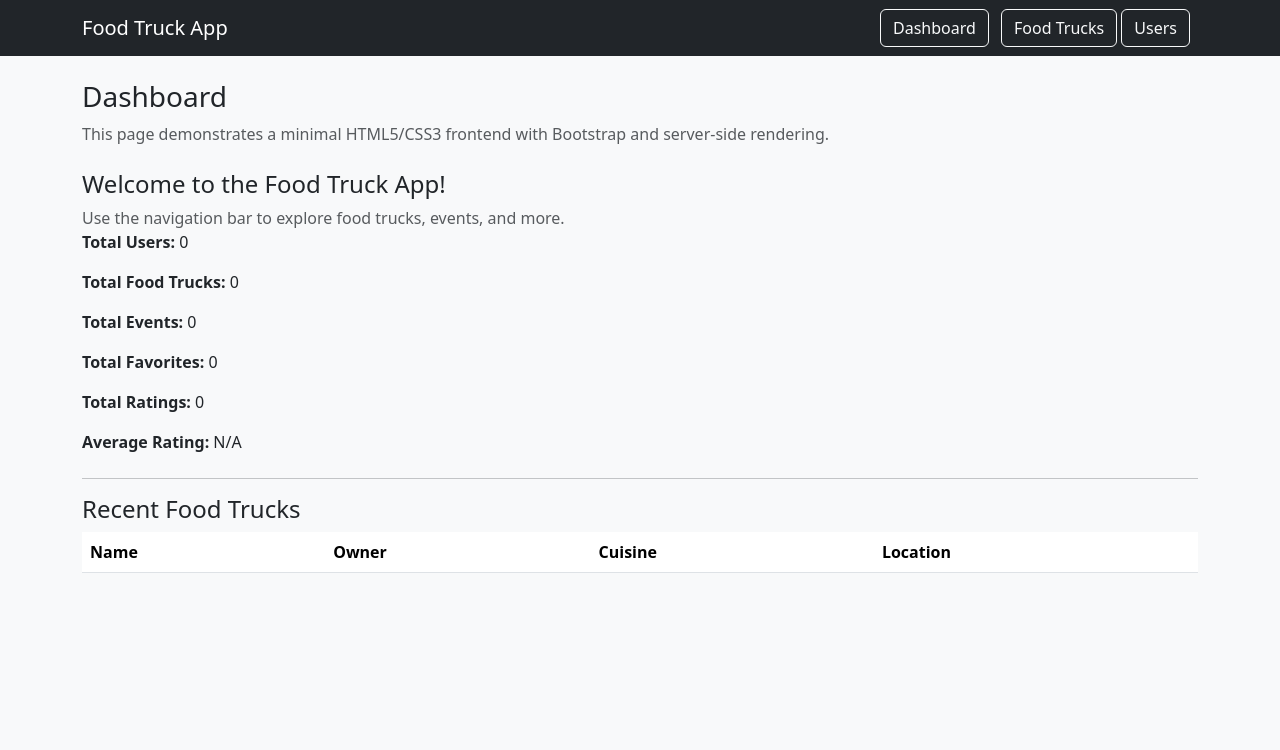
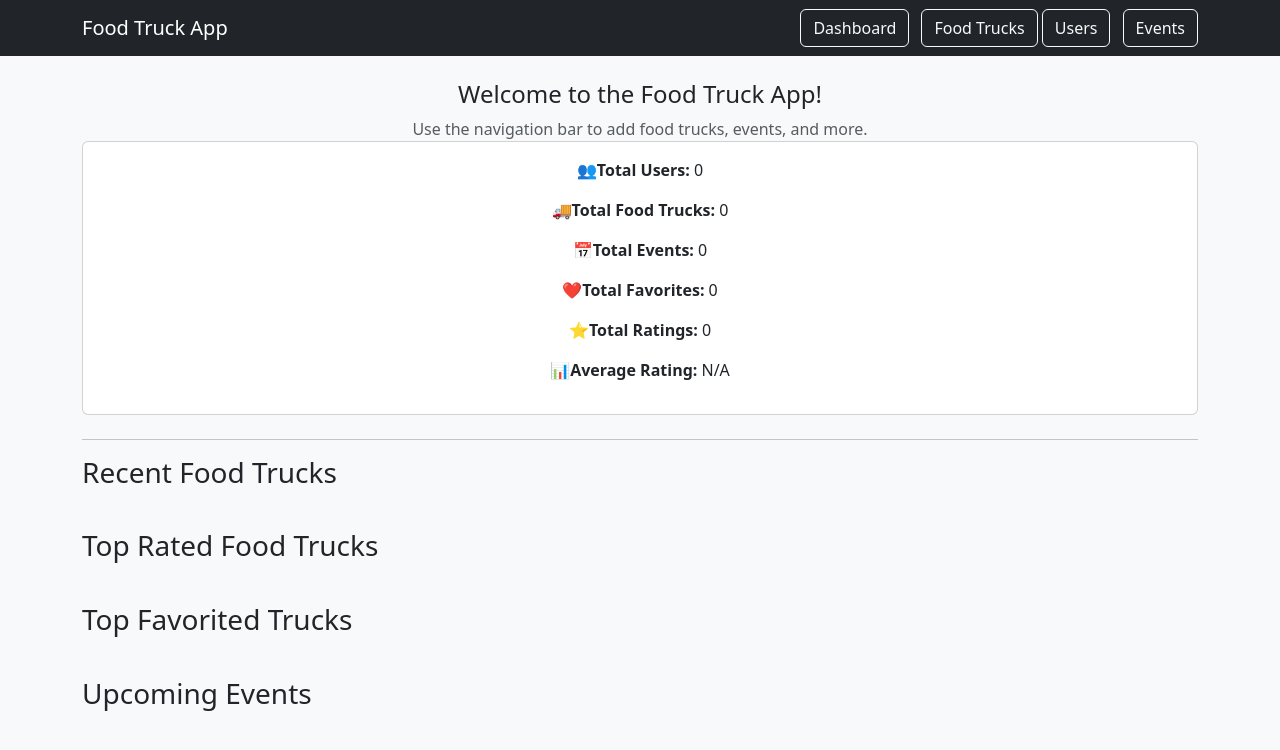
Before and after one commit to Vxbanuelos/Project3_app, a Flask app: page / in a window 1280 px wide. Shown: the top 750 px of the page. Run offline with Flask 3, Linux system fonts and the light colour scheme; data that the repository does not hold is empty.

Commit message:
Updated files

```diff
--- a/app/routes.py
+++ b/app/routes.py
@@ -1,4 +1,4 @@
-from flask import Blueprint, render_template ,request, redirect, url_for
+from flask import Blueprint, render_template, request, redirect, url_for
 from sqlalchemy import func
 from .extensions import db
 from .models import Users, Foodtrucks, Events, Favorites, Ratings
@@ -6,22 +6,39 @@ from datetime import datetime
 
 main = Blueprint("main", __name__)
 
-#---------------------------------------HOME PAGE----------------------------------------
-@main.route("/") #when the user visits the home page, the index function is called
+
+# --------------------------------------- HOME PAGE ----------------------------------------
+@main.route("/")
 def index():
-    # Query the database to get counts and lists of records
     total_users = Users.query.count()
     total_foodtrucks = Foodtrucks.query.count()
     total_events = Events.query.count()
     total_favorites = Favorites.query.count()
     total_ratings = Ratings.query.count()
 
-    foodtrucks=Foodtrucks.query.all()
-    users=Users.query.filter_by(role="Owner").all()
+    recent_foodtrucks = Foodtrucks.query.order_by(Foodtrucks.created_at.desc()).limit(5).all()
 
-    avg_ratings = db.session.query(func.avg(Ratings.score)).scalar() # calculates the average rating score for food trucks.
+    top_favorites = (
+        db.session.query(Foodtrucks, func.count(Favorites.fav_id).label("fav_count"))
+        .join(Favorites, Foodtrucks.truck_id == Favorites.truck_id)
+        .group_by(Foodtrucks.truck_id)
+        .order_by(func.count(Favorites.fav_id).desc())
+        .limit(5)
+        .all()
+    )
+    top_trucks=(
+        db.session.query(Foodtrucks, func.avg(Ratings.score).label("avg_score"))
+        .join(Ratings, Foodtrucks.truck_id == Ratings.truck_id)
+        .group_by(Foodtrucks.truck_id)
+        .order_by(func.avg(Ratings.score).desc())
+        .limit(5)
+        .all()
+    )
 
-    # reads all the data from the database and passes it to the template for rendering
+    avg_ratings = db.session.query(func.avg(Ratings.score)).scalar()
+
+    upcoming_events = Events.query.filter(Events.event_date >= datetime.now()).order_by(Events.event_date).all()
+
     return render_template(
         "index.html",
         total_users=total_users,
@@ -30,18 +47,20 @@ def index():
         total_favorites=total_favorites,
         total_ratings=total_ratings,
         total_avg_rating=round(avg_ratings, 2) if avg_ratings else "N/A",
-        foodtrucks=foodtrucks,
-        users=users
+        recent_foodtrucks=recent_foodtrucks,
+        top_favorites=top_favorites,
+        top_trucks=top_trucks,
+        upcoming_events=upcoming_events
     )
-#---------------------------------------END OF HOME PAGE----------------------------------------
 
-#---------------------------------------USERS PAGE----------------------------------------
+
+# --------------------------------------- USERS PAGE ----------------------------------------
 @main.route("/users")
 def users():
     users = Users.query.all()
     return render_template("users.html", users=users)
 
-# ADD USER
+#ADD USER ROUTE
 @main.route("/users/add", methods=["POST"])
 def add_user():
     name = request.form.get("name")
@@ -49,9 +68,16 @@ def add_user():
     email = request.form.get("email")
     role = request.form.get("role")
 
-
     if not name or not username or not email or not role:
         return "All user fields are required", 400
+
+    existing_username = Users.query.filter_by(username=username, email=email).first()
+    if existing_username:
+        return "Username already exists. Please choose a different one.", 400
+
+    existing_email = Users.query.filter_by(email=email).first()
+    if existing_email:
+        return "Email already exists. Please choose a different one.", 400
 
     new_user = Users(
         name=name,
@@ -65,21 +91,29 @@ def add_user():
 
     return redirect(url_for("main.users"))
 
-# EDIT USER
+#EDIT USER ROUTE
 @main.route("/users/edit/<int:user_id>", methods=["POST"])
 def edit_user(user_id):
     user = Users.query.get_or_404(user_id)
 
-    user.name = request.form.get("name")
-    user.username = request.form.get("username")
-    user.email = request.form.get("email")
-    user.role = request.form.get("role")
+    name = request.form.get("name")
+    username = request.form.get("username")
+    email = request.form.get("email")
+    role = request.form.get("role")
+
+    if not name or not username or not email or not role:
+        return "All user fields are required", 400
+
+    user.name = name
+    user.username = username
+    user.email = email
+    user.role = role
 
     db.session.commit()
 
     return redirect(url_for("main.users"))
 
-# DELETE USER (DELETE)
+#DELETE USER ROUTE
 @main.route("/users/delete/<int:user_id>", methods=["POST"])
 def delete_user(user_id):
     user = Users.query.get_or_404(user_id)
@@ -88,36 +122,47 @@ def delete_user(user_id):
     db.session.commit()
 
     return redirect(url_for("main.users"))
-#-------------------------------------END OF USERS PAGE-------------------------------------
 
-#---------------------------------------OWNER DETAILS PAGE---------------------------------------
+
+# --------------------------------------- OWNER DETAILS PAGE ----------------------------------------
 @main.route("/owners/<int:user_id>")
 def owner_details(user_id):
     owner = Users.query.get_or_404(user_id)
     return render_template("owner_details.html", owner=owner)
 
-#---------------------------------------END OF OWNER DETAILS PAGE---------------------------------
 
-# ------------------------------------FOOD TRUCKS PAGE---------------------------------
+# --------------------------------------- FOOD TRUCKS PAGE ----------------------------------------
 @main.route("/trucks")
 def trucks():
     foodtrucks = Foodtrucks.query.all()
-    users=Users.query.all()
-    return render_template("trucks.html", foodtrucks=foodtrucks, users=users)
+    owners = Users.query.filter_by(role="Owner").all()
+    users = Users.query.all()
 
-# ADD FOOD TRUCK
+    return render_template(
+    "trucks.html",
+    foodtrucks=foodtrucks,
+    owners=owners,
+    users=users
+    )
+
+#ADD FOOD TRUCK ROUTE
 @main.route("/trucks/add", methods=["POST"])
 def add_truck():
     name = request.form.get("name")
     cuisine = request.form.get("cuisine")
     location = request.form.get("location")
-    owner_id = int(request.form.get("owner_id"))
+    owner_id = request.form.get("owner_id")
 
     if not name or not cuisine or not location or not owner_id:
         return "All fields are required", 400
+
     owner_id = int(owner_id)
 
-    owner= Users.query.get(owner_id)
+    owner = Users.query.get(owner_id)
+
+    if not owner:
+        return "Selected owner does not exist", 400
+
     if owner.role != "Owner":
         return "Selected user is not an owner", 400
 
@@ -133,55 +178,111 @@ def add_truck():
 
     return redirect(url_for("main.trucks"))
 
-#EDIT FOOD TRUCK
+#EDIT FOOD TRUCK ROUTE
 @main.route("/trucks/edit/<int:truck_id>", methods=["POST"])
 def edit_truck(truck_id):
     truck = Foodtrucks.query.get_or_404(truck_id)
-    truck.name = request.form.get("name")
-    truck.cuisine = request.form.get("cuisine")
-    truck.location = request.form.get("location")
-    truck.owner_id = int(request.form.get("owner_id"))
+
+    name = request.form.get("name")
+    cuisine = request.form.get("cuisine")
+    location = request.form.get("location")
+    owner_id = request.form.get("owner_id")
+
+    if not name or not cuisine or not location or not owner_id:
+        return "All fields are required", 400
+
+    owner_id = int(owner_id)
+
+    owner = Users.query.get(owner_id)
+
+    if not owner:
+        return "Selected owner does not exist", 400
+
+    if owner.role != "Owner":
+        return "Selected user is not an owner", 400
+
+    truck.name = name
+    truck.cuisine = cuisine
+    truck.location = location
+    truck.owner_id = owner_id
 
     db.session.commit()
 
     return redirect(url_for("main.trucks"))
 
-#DELETE FOOD TRUCK
+#DELETE FOOD TRUCK ROUTE
 @main.route("/trucks/delete/<int:truck_id>", methods=["POST"])
 def delete_truck(truck_id):
     truck = Foodtrucks.query.get_or_404(truck_id)
+
     db.session.delete(truck)
     db.session.commit()
 
     return redirect(url_for("main.trucks"))
-#-------------------------------------END OF FOOD TRUCKS PAGE-----------------------------------
 
-#---------------------------------------EVENTS PAGE-----------------------------------------------
+
+# --------------------------------------- EVENTS PAGE ----------------------------------------
+@main.route("/events")
+def events():
+    events = Events.query.order_by(Events.event_date.desc()).all()
+    foodtrucks = Foodtrucks.query.all()
+
+    return render_template(
+        "events.html",
+        events=events,
+        foodtrucks=foodtrucks
+    )
+#ADD EVENT ROUTE
 @main.route("/events/add", methods=["POST"])
 def add_event():
-    # This route handles the form submission for adding a new event. It retrieves the form data, creates a new Events record, and saves it to the database.
     title = request.form.get("title")
     location = request.form.get("location")
     event_date = request.form.get("event_date")
     truck_id = request.form.get("truck_id")
 
+    if not title or not location or not event_date or not truck_id:
+        return "All fields are required", 400
+
     new_event = Events(
         title=title,
         location=location,
         event_date=datetime.strptime(event_date, "%Y-%m-%d"),
-        truck_id=truck_id
+        truck_id=int(truck_id)
     )
 
     db.session.add(new_event)
     db.session.commit()
 
+    return redirect(url_for("main.events"))
+
+#-------------------------------- FAVORITES PAGE ----------------------------------------
+@main.route("/favorites/add", methods=["POST"])
+def add_favorite():
+    user_id = request.form.get("user_id")
+    truck_id = request.form.get("truck_id")
+
+    if not user_id or not truck_id:
+        return "All fields are required", 400
+
+    new_favorite = Favorites(
+        user_id=int(user_id),
+        truck_id=int(truck_id)
+    )
+
+    try:
+        db.session.add(new_favorite)
+        db.session.commit()
+
+    except:
+        db.session.rollback()
+        return "An error occurred while adding the favorite. Please try again.", 500
+
     return redirect(url_for("main.trucks"))
-#---------------------------------------END OF EVENTS PAGE-----------------------------------------------
 
-#---------------------------------------RATINGS PAGE-----------------------------------------------------
+
+# --------------------------------------- RATINGS PAGE ----------------------------------------
 @main.route("/ratings/add", methods=["POST"])
 def add_rating():
-    # This route handles the form submission for adding a new rating. It retrieves the form data, creates a new Ratings record, and saves it to the database.
     user_id = request.form.get("user_id")
     truck_id = request.form.get("truck_id")
     score = request.form.get("score")
@@ -190,10 +291,12 @@ def add_rating():
     if not user_id or not truck_id or not score or not review_date:
         return "All fields are required", 400
 
+    user_id = int(user_id)
+    truck_id = int(truck_id)
     score = int(score)
+
     if score < 1 or score > 5:
         return "Score must be between 1 and 5", 400
-
 
     new_rating = Ratings(
         user_id=user_id,
@@ -202,12 +305,7 @@ def add_rating():
         review_date=datetime.strptime(review_date, "%Y-%m-%d")
     )
 
-    new_favorite = Favorites(
-        user_id=user_id,
-        truck_id=truck_id
-    )
     try:
-        db.session.add(new_favorite)
         db.session.add(new_rating)
         db.session.commit()
 
--- a/app/templates/base.html
+++ b/app/templates/base.html
@@ -15,6 +15,7 @@
           <a class="btn btn-outline-light me-2" href="{{ url_for('main.index') }}">Dashboard</a>
           <a class="btn btn-outline-light" href="{{ url_for('main.trucks') }}">Food Trucks</a>
           <a class="btn btn-outline-light me-2" href="{{ url_for('main.users') }}">Users</a>
+          <a class="btn btn-outline-light" href="{{ url_for('main.events') }}">Events</a>
         </div>
       </div>
     </nav>
--- a/app/templates/index.html
+++ b/app/templates/index.html
@@ -3,47 +3,99 @@
 {% block title %}Home | Stack Outline App{% endblock %}
 
 {% block content %}
-<section class="mb-4">
-  <h1 class="h3">Dashboard</h1>
-  <p class="text-muted mb-0">
-    This page demonstrates a minimal HTML5/CSS3 frontend with Bootstrap and server-side rendering.
-  </p>
-</section>
 
-<div class="mb-4">
+<div class="text-center mb-4">
   <h2 class="h4">Welcome to the Food Truck App!</h2>
   <p class="text-muted mb-0">
-    Use the navigation bar to explore food trucks, events, and more.
+    Use the navigation bar to add food trucks, events, and more.
   </p>
-  <p><strong>Total Users:</strong> {{ total_users }}</p>
-  <p><strong>Total Food Trucks:</strong> {{ total_foodtrucks }}</p>
-  <p><strong>Total Events:</strong> {{ total_events }}</p>
-  <p><strong>Total Favorites:</strong> {{ total_favorites }}</p>
-  <p><strong>Total Ratings:</strong> {{ total_ratings }}</p>
-  <p><strong>Average Rating:</strong> {{ total_avg_rating }}</p>
 
+  <div class="card p-3">
+  <p><strong>👥Total Users:</strong> {{ total_users }}</p>
+  <p><strong>🚚Total Food Trucks:</strong> {{ total_foodtrucks }}</p>
+  <p><strong>📅Total Events:</strong> {{ total_events }}</p>
+  <p><strong>❤️Total Favorites:</strong> {{ total_favorites }}</p>
+  <p><strong>⭐Total Ratings:</strong> {{ total_ratings }}</p>
+  <p><strong>📊Average Rating:</strong> {{ total_avg_rating }}</p>
+  </div>
 </div>
 
 <hr>
-<h3 class="h4">Recent Food Trucks</h3>
-<table class="table table-striped">
-  <thead>
-    <tr>
-      <th>Name</th>
-      <th>Owner</th>
-      <th>Cuisine</th>
-      <th>Location</th>
-    </tr>
-  </thead>
-  <tbody>
-    {% for truck in recent_foodtrucks %}
-    <tr>
-      <td>{{ truck.name }}</td>
-      <td>{{ truck.owner }}</td>
-      <td>{{ truck.cuisine }}</td>
-      <td>{{ truck.location }}</td>
-    </tr>
-    {% endfor %}
-  </tbody>
-</table>
+
+<!-- ================= RECENT FOOD TRUCKS ================= -->
+<h3 class="mb-3">Recent Food Trucks</h3>
+
+<div class="row">
+  {% for truck in recent_foodtrucks %}
+  <div class="col-md-4 mb-3">
+    <div class="card shadow-sm">
+      <div class="card-body">
+        <h5 class="card-title">{{ truck.name }}</h5>
+        <p class="card-text">
+          <strong>Owner:</strong> {{ truck.owner.name }}<br>
+          <strong>Cuisine:</strong> {{ truck.cuisine }}<br>
+          <strong>Location:</strong> {{ truck.location }}
+        </p>
+      </div>
+    </div>
+  </div>
+  {% endfor %}
+</div>
+
+<!-- ================= TOP RATED ================= -->
+<h3 class="mt-4 mb-3">Top Rated Food Trucks</h3>
+
+<div class="row">
+  {% for truck, avg_rating in top_trucks %}
+  <div class="col-md-4 mb-3">
+    <div class="card border-success shadow-sm">
+      <div class="card-body text-center">
+        <h5 class="card-title">{{ truck.name }}</h5>
+        <p class="card-text">
+          ⭐ {{truck.name}} - {{ "%.2f"|format(avg_rating) }}
+        </p>
+      </div>
+    </div>
+  </div>
+  {% endfor %}
+</div>
+
+<!-- ================= TOP FAVORITES ================= -->
+<h3 class="mt-4 mb-3">Top Favorited Trucks</h3>
+
+<div class="row">
+  {% for truck, count in top_favorites %}
+  <div class="col-md-4 mb-3">
+    <div class="card border-warning shadow-sm">
+      <div class="card-body text-center">
+        <h5 class="card-title">{{ truck.name }}</h5>
+        <p class="card-text">
+          ❤️ {{ count }} favorite(s)
+        </p>
+      </div>
+    </div>
+  </div>
+  {% endfor %}
+</div>
+
+<!-- ================= UPCOMING EVENTS ================= -->
+<h3 class="mt-4 mb-3">Upcoming Events</h3>
+
+<div class="row">
+  {% for event in upcoming_events %}
+  <div class="col-md-4 mb-3">
+    <div class="card border-warning shadow-sm">
+      <div class="card-body text-center">
+        <h5 class="card-title">{{ event.title }}</h5>
+        <p class="card-text">
+          📅 Date: {{ event.event_date.strftime('%Y-%m-%d') }}<br>
+          📍 Location: {{ event.location }}<br>
+          🚚 Food Truck: {{ event.foodtruck.name }}
+        </p>
+      </div>
+    </div>
+  </div>
+  {% endfor %}
+</div>
+
 {% endblock %}
--- a/app/templates/users.html
+++ b/app/templates/users.html
@@ -4,7 +4,7 @@
 
 {% block content %}
 
-<h2 class="mb-4">Users</h2>
+<h2 class="mb-4">👥 Users</h2>
 
 <!-- Add User Form -->
 <div class="card mb-4">
```
Also changed, not shown: app/models.py (+34 -6 lines), app/templates/events.html (added, +81 -0 lines), app/templates/trucks.html (+41 -8 lines).
